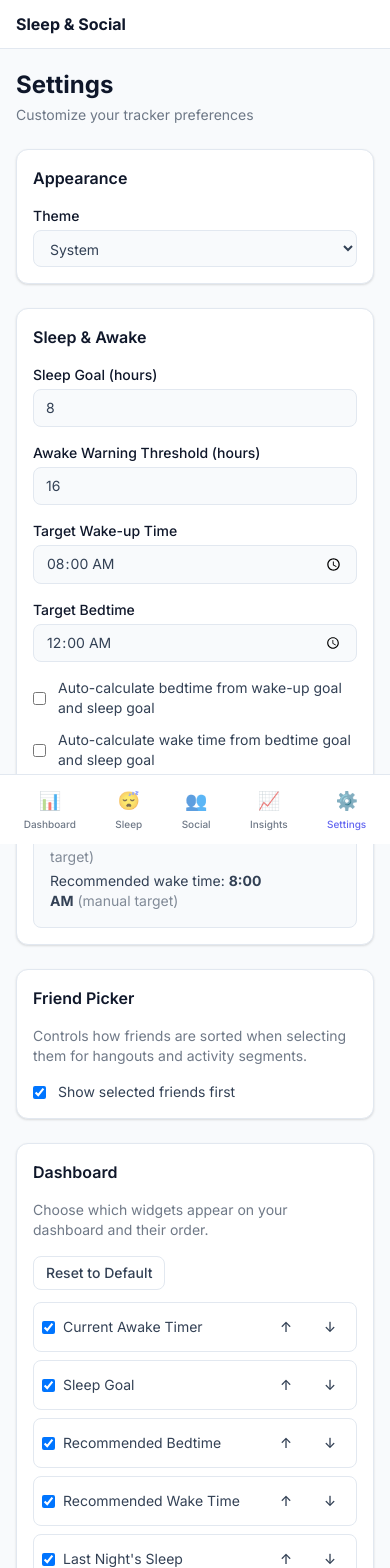
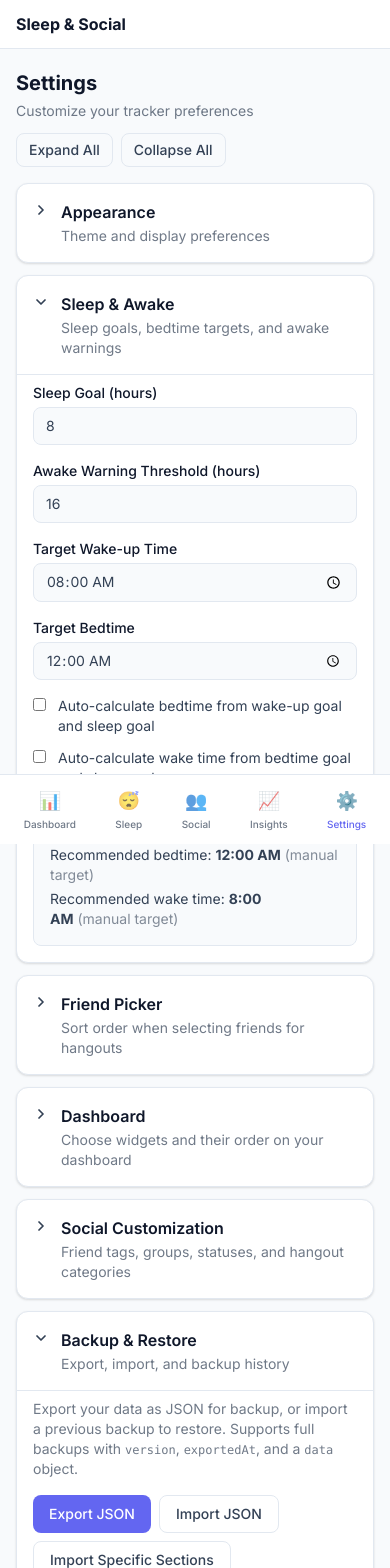
Before and after one commit to pugness101-maker/sleep-social-tracker, a React (Vite) app: page /settings in a window 390 px wide. Shown: the top 1568 px of the page. Built offline with nearby package versions, Linux system fonts and the light colour scheme.

Commit message:
Settings page is still too long. Make the major Settings sections collapsible accordions.

```diff
--- a/src/components/settings/SettingsAccordionSection.tsx
+++ b/src/components/settings/SettingsAccordionSection.tsx
@@ -7,6 +7,25 @@
   onToggle: () => void;
   children: ReactNode;
   nested?: boolean;
+}
+
+function ChevronIcon({ open }: { open: boolean }) {
+  return (
+    <svg
+      className={`shrink-0 mt-0.5 sm:mt-0 w-4 h-4 transition-transform duration-200 ${open ? 'rotate-90' : ''}`}
+      viewBox="0 0 16 16"
+      fill="none"
+      aria-hidden
+    >
+      <path
+        d="M6 4l4 4-4 4"
+        stroke="currentColor"
+        strokeWidth="1.75"
+        strokeLinecap="round"
+        strokeLinejoin="round"
+      />
+    </svg>
+  );
 }
 
 export function SettingsAccordionSection({
@@ -26,19 +45,15 @@
         type="button"
         onClick={onToggle}
         aria-expanded={open}
-        className={`w-full flex items-start sm:items-center gap-3 text-left transition-colors hover:opacity-90 ${
+        className={`w-full flex items-start sm:items-center gap-3 text-left transition-colors hover:opacity-90 focus-visible:outline focus-visible:outline-2 focus-visible:outline-offset-[-2px] ${
           nested ? 'px-3 py-3' : 'px-4 py-4 md:px-5 md:py-4'
         }`}
+        style={{ outlineColor: 'var(--social)' }}
       >
-        <span
-          className={`shrink-0 mt-0.5 sm:mt-0 transition-transform duration-200 ${open ? 'rotate-90' : ''}`}
-          aria-hidden
-        >
-          ›
-        </span>
+        <ChevronIcon open={open} />
         <span className="flex-1 min-w-0">
           <span
-            className={`block font-semibold ${nested ? 'text-sm' : 'text-base'}`}
+            className={`block font-semibold ${nested ? 'text-sm' : 'text-base md:text-lg'}`}
             style={{ color: 'var(--text-heading)' }}
           >
             {title}
--- a/src/components/settings/SocialCustomization.tsx
+++ b/src/components/settings/SocialCustomization.tsx
@@ -1,5 +1,7 @@
 import { useApp } from '../../context/AppContext';
 import { CustomOptionListCard } from './CustomOptionListCard';
+import { SettingsAccordionSection } from './SettingsAccordionSection';
+import { useSettingsAccordionContext } from './SettingsAccordionContext';
 import {
   countFriendsWithTag,
   countFriendsWithGroup,
@@ -13,7 +15,7 @@
   getRelationshipTypeUsage,
 } from '../../lib/social-customization-usage';
 import { DEFAULT_RELATIONSHIP_STATUS, DEFAULT_RELATIONSHIP_TYPE } from '../../types';
-import { HangoutCategoryCustomization } from './HangoutCategoryCustomization';
+import { HangoutCategoriesEditor, HangoutTypesByCategoryEditor } from './HangoutCategoryCustomization';
 
 export function SocialCustomization() {
   const {
@@ -32,11 +34,20 @@
     deleteRelationshipType,
   } = useApp();
 
+  const { isNestedOpen, toggleNested } = useSettingsAccordionContext();
   const usageData = { friends: data.friends, hangouts: data.hangouts, ideas: data.ideas };
 
   return (
-    <div className="space-y-4">
+    <div className="space-y-2">
+      <SettingsAccordionSection
+        nested
+        title="Friend Tags"
+        summary="Custom labels friends can have multiple of"
+        open={isNestedOpen('social', 'friend_tags')}
+        onToggle={() => toggleNested('social', 'friend_tags')}
+      >
         <CustomOptionListCard
+          bare
           title="Friend Tags"
           description="Customize tags for friends. Friends can have multiple tags. Use Relationship Statuses for dating labels."
           options={data.friendTags}
@@ -55,8 +66,17 @@
             else deleteFriendTag(name, { action: 'remove' });
           }}
         />
+      </SettingsAccordionSection>
 
+      <SettingsAccordionSection
+        nested
+        title="Friend Groups"
+        summary="Organize friends into shared groups"
+        open={isNestedOpen('social', 'friend_groups')}
+        onToggle={() => toggleNested('social', 'friend_groups')}
+      >
         <CustomOptionListCard
+          bare
           title="Friend Groups"
           description="Organize friends into groups (separate from tags). Friends can belong to multiple groups."
           options={data.friendGroups}
@@ -75,8 +95,17 @@
             else deleteFriendGroup(name, { action: 'remove' });
           }}
         />
+      </SettingsAccordionSection>
 
+      <SettingsAccordionSection
+        nested
+        title="Relationship Statuses"
+        summary="Single status per friend (e.g. Dating, Single)"
+        open={isNestedOpen('social', 'relationship_statuses')}
+        onToggle={() => toggleNested('social', 'relationship_statuses')}
+      >
         <CustomOptionListCard
+          bare
           title="Relationship Statuses"
           description="Customize relationship status options. Each friend has one status."
           options={data.relationshipStatuses}
@@ -97,8 +126,17 @@
             else deleteRelationshipStatus(name, { action: 'clear' });
           }}
         />
+      </SettingsAccordionSection>
 
+      <SettingsAccordionSection
+        nested
+        title="Relationship Types"
+        summary="Types for linked relationships between friends"
+        open={isNestedOpen('social', 'relationship_types')}
+        onToggle={() => toggleNested('social', 'relationship_types')}
+      >
         <CustomOptionListCard
+          bare
           title="Relationship Types"
           description="Customize types for linked relationships between friends (Add/Edit Relationship on a friend's profile)."
           options={data.relationshipTypes}
@@ -119,8 +157,27 @@
             else deleteRelationshipType(name, { action: 'clear' });
           }}
         />
+      </SettingsAccordionSection>
 
-      <HangoutCategoryCustomization />
+      <SettingsAccordionSection
+        nested
+        title="Hangout Categories"
+        summary="Top-level hangout classification"
+        open={isNestedOpen('social', 'hangout_categories')}
+        onToggle={() => toggleNested('social', 'hangout_categories')}
+      >
+        <HangoutCategoriesEditor />
+      </SettingsAccordionSection>
+
+      <SettingsAccordionSection
+        nested
+        title="Types by Category"
+        summary="Activity types within each hangout category"
+        open={isNestedOpen('social', 'hangout_types_by_category')}
+        onToggle={() => toggleNested('social', 'hangout_types_by_category')}
+      >
+        <HangoutTypesByCategoryEditor />
+      </SettingsAccordionSection>
     </div>
   );
 }
--- a/src/hooks/useSettingsAccordion.ts
+++ b/src/hooks/useSettingsAccordion.ts
@@ -26,25 +26,30 @@
     [state.nested]
   );
 
-  const toggleTop = useCallback(
-    (id: TopSettingsSectionId) => {
-      persist({ ...state, top: { ...state.top, [id]: !state.top[id] } });
-    },
-    [persist, state]
-  );
+  const toggleTop = useCallback((id: TopSettingsSectionId) => {
+    setState((prev) => {
+      const next = { ...prev, top: { ...prev.top, [id]: !prev.top[id] } };
+      saveSettingsAccordion(next);
+      return next;
+    });
+  }, []);
 
   const toggleNested = useCallback(
     (group: NestedSettingsGroup, id: SocialNestedSectionId | DataManagementNestedSectionId) => {
-      const groupState = state.nested[group];
-      persist({
-        ...state,
-        nested: {
-          ...state.nested,
-          [group]: { ...groupState, [id]: !groupState[id as keyof typeof groupState] },
-        },
+      setState((prev) => {
+        const groupState = prev.nested[group];
+        const next = {
+          ...prev,
+          nested: {
+            ...prev.nested,
+            [group]: { ...groupState, [id]: !groupState[id as keyof typeof groupState] },
+          },
+        };
+        saveSettingsAccordion(next);
+        return next;
       });
     },
-    [persist, state]
+    []
   );
 
   const expandAll = useCallback(() => {
--- a/src/pages/SettingsPage.tsx
+++ b/src/pages/SettingsPage.tsx
@@ -1,9 +1,7 @@
 import { useRef, useState } from 'react';
 import { useApp } from '../context/AppContext';
-import { Card } from '../components/ui/Card';
 import { Button } from '../components/ui/Button';
 import { Input, Select } from '../components/ui/FormFields';
-import { Modal } from '../components/ui/Modal';
 import { SocialCustomization } from '../components/settings/SocialCustomization';
 import { SectionImport } from '../components/settings/SectionImport';
 import { SleepSpreadsheetImport } from '../components/settings/SleepSpreadsheetImport';
@@ -11,13 +9,15 @@
 import { CleanupTools } from '../components/settings/CleanupTools';
 import { DashboardSettings } from '../components/settings/DashboardSettings';
 import { IcsCalendarImport } from '../components/social/IcsCalendarImport';
+import { SettingsAccordionProvider, useSettingsAccordionContext } from '../components/settings/SettingsAccordionContext';
+import { SettingsAccordionSection } from '../components/settings/SettingsAccordionSection';
 import { getSleepSchedule } from '../lib/sleep-goals';
 import type { ThemeMode } from '../types';
 
-export function SettingsPage() {
+function SettingsPageContent() {
   const { data, updateSettings, exportData, importData, importSections, importSleepSpreadsheet, resetData } = useApp();
+  const { isTopOpen, toggleTop, expandAll, collapseAll } = useSettingsAccordionContext();
   const fileRef = useRef<HTMLInputElement>(null);
-  const [confirmReset, setConfirmReset] = useState(false);
   const [message, setMessage] = useState('');
   const [messageIsError, setMessageIsError] = useState(false);
 
@@ -62,9 +62,15 @@
 
   return (
     <div>
-      <div className="mb-6">
-        <h1 className="text-2xl font-bold" style={{ color: 'var(--text-heading)' }}>Settings</h1>
-        <p className="text-sm opacity-70 mt-1">Customize your tracker preferences</p>
+      <div className="mb-4 md:mb-6 flex flex-col sm:flex-row sm:items-start sm:justify-between gap-3">
+        <div>
+          <h1 className="text-xl md:text-2xl font-bold" style={{ color: 'var(--text-heading)' }}>Settings</h1>
+          <p className="text-sm opacity-70 mt-1">Customize your tracker preferences</p>
+        </div>
+        <div className="flex flex-wrap gap-2 shrink-0">
+          <Button size="sm" variant="secondary" onClick={expandAll}>Expand All</Button>
+          <Button size="sm" variant="secondary" onClick={collapseAll}>Collapse All</Button>
+        </div>
       </div>
 
       {message && (
@@ -76,9 +82,13 @@
         </div>
       )}
 
-      <div className="space-y-6">
-        <Card>
-          <h2 className="font-semibold mb-4 text-left" style={{ color: 'var(--text-heading)' }}>Appearance</h2>
+      <div className="space-y-3 md:space-y-4">
+        <SettingsAccordionSection
+          title="Appearance"
+          summary="Theme and display preferences"
+          open={isTopOpen('appearance')}
+          onToggle={() => toggleTop('appearance')}
+        >
           <Select
             label="Theme"
             value={data.settings.theme}
@@ -89,12 +99,16 @@
               { value: 'dark', label: 'Dark' },
             ]}
           />
-        </Card>
+        </SettingsAccordionSection>
 
-        <Card>
-          <h2 className="font-semibold mb-4 text-left" style={{ color: 'var(--text-heading)' }}>Sleep & Awake</h2>
-          <div className="space-y-4 text-left">
-            <div className="grid sm:grid-cols-2 gap-4">
+        <SettingsAccordionSection
+          title="Sleep & Awake"
+          summary="Sleep goals, bedtime targets, and awake warnings"
+          open={isTopOpen('sleep_awake')}
+          onToggle={() => toggleTop('sleep_awake')}
+        >
+          <div className="space-y-4">
+            <div className="grid grid-cols-1 sm:grid-cols-2 gap-4">
               <Input
                 label="Sleep Goal (hours)"
                 type="number"
@@ -115,7 +129,7 @@
               />
             </div>
 
-            <div className="grid sm:grid-cols-2 gap-4">
+            <div className="grid grid-cols-1 sm:grid-cols-2 gap-4">
               <Input
                 label="Target Wake-up Time"
                 type="time"
@@ -133,7 +147,7 @@
             </div>
 
             <div className="space-y-3">
-              <label className="flex items-center gap-3 cursor-pointer">
+              <label className="flex items-start sm:items-center gap-3 cursor-pointer">
                 <input
                   type="checkbox"
                   checked={data.settings.autoCalculateBedtime}
@@ -144,11 +158,11 @@
                         : { autoCalculateBedtime: false }
                     )
                   }
-                  className="rounded"
+                  className="rounded mt-0.5 sm:mt-0 shrink-0"
                 />
                 <span className="text-sm">Auto-calculate bedtime from wake-up goal and sleep goal</span>
               </label>
-              <label className="flex items-center gap-3 cursor-pointer">
+              <label className="flex items-start sm:items-center gap-3 cursor-pointer">
                 <input
                   type="checkbox"
                   checked={data.settings.autoCalculateWakeTime}
@@ -159,7 +173,7 @@
                         : { autoCalculateWakeTime: false }
                     )
                   }
-                  className="rounded"
+                  className="rounded mt-0.5 sm:mt-0 shrink-0"
                 />
                 <span className="text-sm">Auto-calculate wake time from bedtime goal and sleep goal</span>
               </label>
@@ -210,38 +224,53 @@
               )}
             </div>
           </div>
-        </Card>
+        </SettingsAccordionSection>
 
-        <Card>
-          <h2 className="font-semibold mb-4 text-left" style={{ color: 'var(--text-heading)' }}>Friend Picker</h2>
-          <p className="text-sm opacity-70 mb-4 text-left">
+        <SettingsAccordionSection
+          title="Friend Picker"
+          summary="Sort order when selecting friends for hangouts"
+          open={isTopOpen('friend_picker')}
+          onToggle={() => toggleTop('friend_picker')}
+        >
+          <p className="text-sm opacity-70 mb-4">
             Controls how friends are sorted when selecting them for hangouts and activity segments.
           </p>
-          <label className="flex items-center gap-3 cursor-pointer text-left">
+          <label className="flex items-start sm:items-center gap-3 cursor-pointer">
             <input
               type="checkbox"
               checked={data.settings.friendPickerShowSelectedFirst}
               onChange={(e) => updateSettings({ friendPickerShowSelectedFirst: e.target.checked })}
-              className="rounded"
+              className="rounded mt-0.5 sm:mt-0 shrink-0"
             />
             <span className="text-sm">Show selected friends first</span>
           </label>
-        </Card>
+        </SettingsAccordionSection>
 
-        <Card>
-          <h2 className="font-semibold mb-4 text-left" style={{ color: 'var(--text-heading)' }}>Dashboard</h2>
-          <p className="text-sm opacity-70 mb-4 text-left">Choose which widgets appear on your dashboard and their order.</p>
+        <SettingsAccordionSection
+          title="Dashboard"
+          summary="Choose widgets and their order on your dashboard"
+          open={isTopOpen('dashboard')}
+          onToggle={() => toggleTop('dashboard')}
+        >
           <DashboardSettings onMessage={showMsg} />
-        </Card>
+        </SettingsAccordionSection>
 
-        <div>
-          <h2 className="font-semibold mb-4 text-left" style={{ color: 'var(--text-heading)' }}>Social Customization</h2>
+        <SettingsAccordionSection
+          title="Social Customization"
+          summary="Friend tags, groups, statuses, and hangout categories"
+          open={isTopOpen('social_customization')}
+          onToggle={() => toggleTop('social_customization')}
+        >
           <SocialCustomization />
-        </div>
+        </SettingsAccordionSection>
 
-        <Card>
-          <h2 className="font-semibold mb-4 text-left" style={{ color: 'var(--text-heading)' }}>Backup & Restore</h2>
-          <p className="text-sm opacity-70 mb-4 text-left">
+        <SettingsAccordionSection
+          title="Backup & Restore"
+          summary="Export, import, and backup history"
+          open={isTopOpen('backup_restore')}
+          onToggle={() => toggleTop('backup_restore')}
+        >
+          <p className="text-sm opacity-70 mb-4">
             Export your data as JSON for backup, or import a previous backup to restore.
             Supports full backups with <code className="text-xs">version</code>,{' '}
             <code className="text-xs">exportedAt</code>, and a <code className="text-xs">data</code> object.
@@ -263,44 +292,28 @@
             <input ref={fileRef} type="file" accept=".json" className="hidden" onChange={handleImport} />
           </div>
           <div className="mt-6">
-            <h3 className="font-medium mb-3 text-left" style={{ color: 'var(--text-heading)' }}>Backup History</h3>
+            <h3 className="font-medium mb-3" style={{ color: 'var(--text-heading)' }}>Backup History</h3>
             <BackupRestorePanel onMessage={showMsg} />
           </div>
-        </Card>
+        </SettingsAccordionSection>
 
-        <Card>
-          <h2 className="font-semibold mb-4 text-left" style={{ color: 'var(--text-heading)' }}>Data Management</h2>
-          <div className="text-left text-sm opacity-70 mb-4">
-            <p>Sleep entries (Sleep Log): {data.sleepEntries.length}</p>
-            <p>Nap entries (Sleep Log): {data.napEntries.length}</p>
-            <p>Friends: {data.friends.length}</p>
-            <p>Hangouts: {data.hangouts.length}</p>
-            <p>Ideas: {data.ideas.length}</p>
-          </div>
-          <h3 className="font-medium mb-3 text-left" style={{ color: 'var(--text-heading)' }}>Cleanup Tools</h3>
-          <CleanupTools onMessage={showMsg} />
-          <div className="mt-6 pt-4 border-t" style={{ borderColor: 'var(--border)' }}>
-            <p className="text-sm opacity-70 mb-4 text-left">All data is stored locally in your browser. Clearing data cannot be undone.</p>
-            <Button variant="danger" onClick={() => setConfirmReset(true)}>Clear All Data</Button>
-          </div>
-        </Card>
+        <SettingsAccordionSection
+          title="Data Management"
+          summary="Cleanup tools, bulk edits, and clear all data"
+          open={isTopOpen('data_management')}
+          onToggle={() => toggleTop('data_management')}
+        >
+          <CleanupTools onMessage={showMsg} onResetData={resetData} />
+        </SettingsAccordionSection>
       </div>
-
-      <Modal
-        open={confirmReset}
-        onClose={() => setConfirmReset(false)}
-        title="Clear All Data?"
-        footer={
-          <>
-            <Button variant="secondary" onClick={() => setConfirmReset(false)}>Cancel</Button>
-            <Button variant="danger" onClick={() => { resetData(); setConfirmReset(false); showMsg('All data cleared.'); }}>
-              Clear Everything
-            </Button>
-          </>
-        }
-      >
-        <p>This will permanently delete all sleep, nap, friend, hangout, and idea data.</p>
-      </Modal>
     </div>
   );
 }
+
+export function SettingsPage() {
+  return (
+    <SettingsAccordionProvider>
+      <SettingsPageContent />
+    </SettingsAccordionProvider>
+  );
+}
```
Also changed, not shown: src/components/settings/CleanupTools.tsx (+128 -29 lines), src/components/settings/CustomOptionListCard.tsx (+19 -8 lines), src/components/settings/HangoutCategoryCustomization.tsx (+23 -15 lines). Lines whose indentation alone changed are shown as unchanged.
